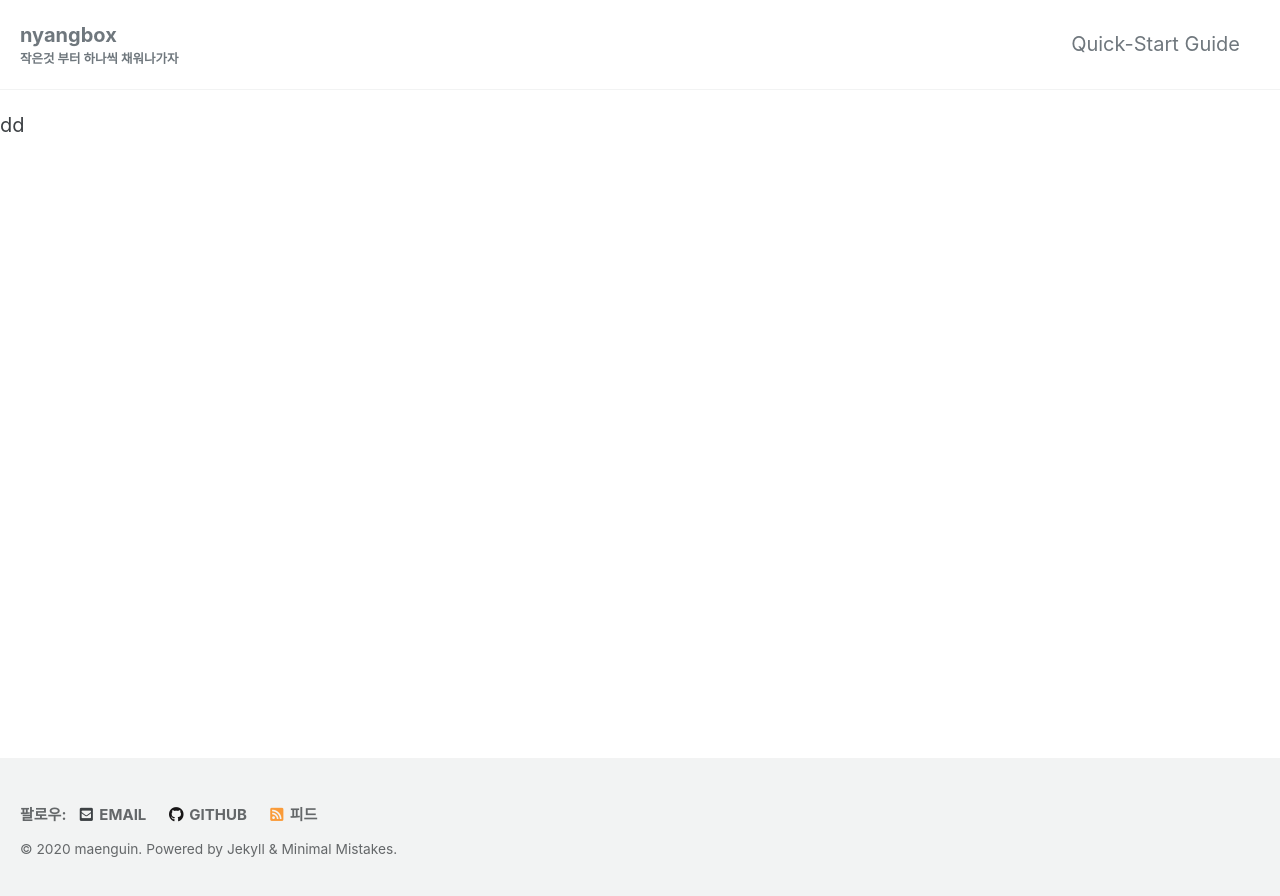
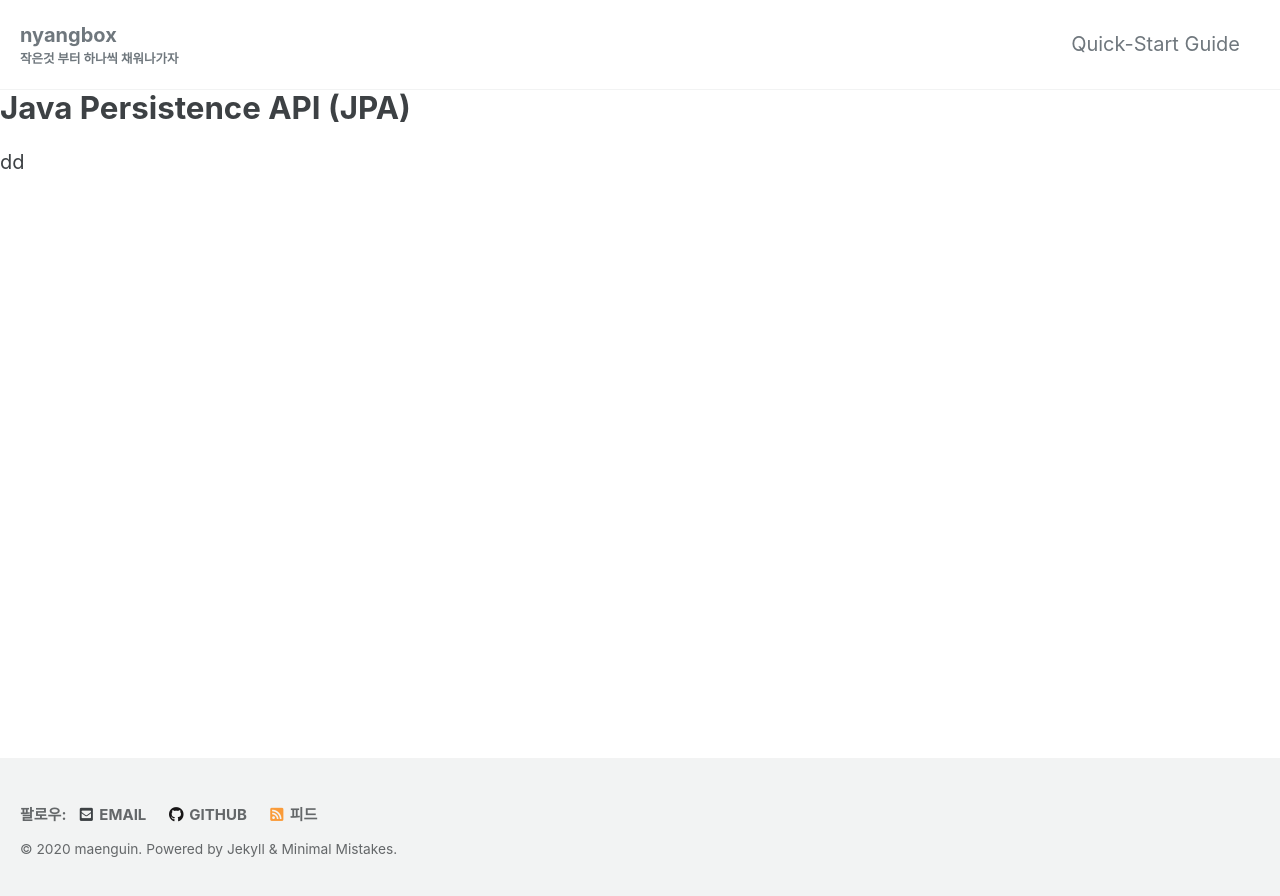
Before and after one commit to maenguin/maenguin.github.io, a Jekyll site: the page built from private/2020-12-31-jpa-basic.md, in a window 1280 px wide. Shown: the top 896 px of the page. Built offline with Jekyll 4.4.1, drawn with Linux system fonts in a browser that asks for light colours; cached includes are drawn as plain includes; our own code applies the rules of GitHub Pages for plain Markdown files.

Commit message:
Update 2020-12-31-jpa-basic.md

```diff
--- a/private/2020-12-31-jpa-basic.md
+++ b/private/2020-12-31-jpa-basic.md
@@ -1 +1,5 @@
+
+
+# Java Persistence API (JPA)
+
 dd
```
